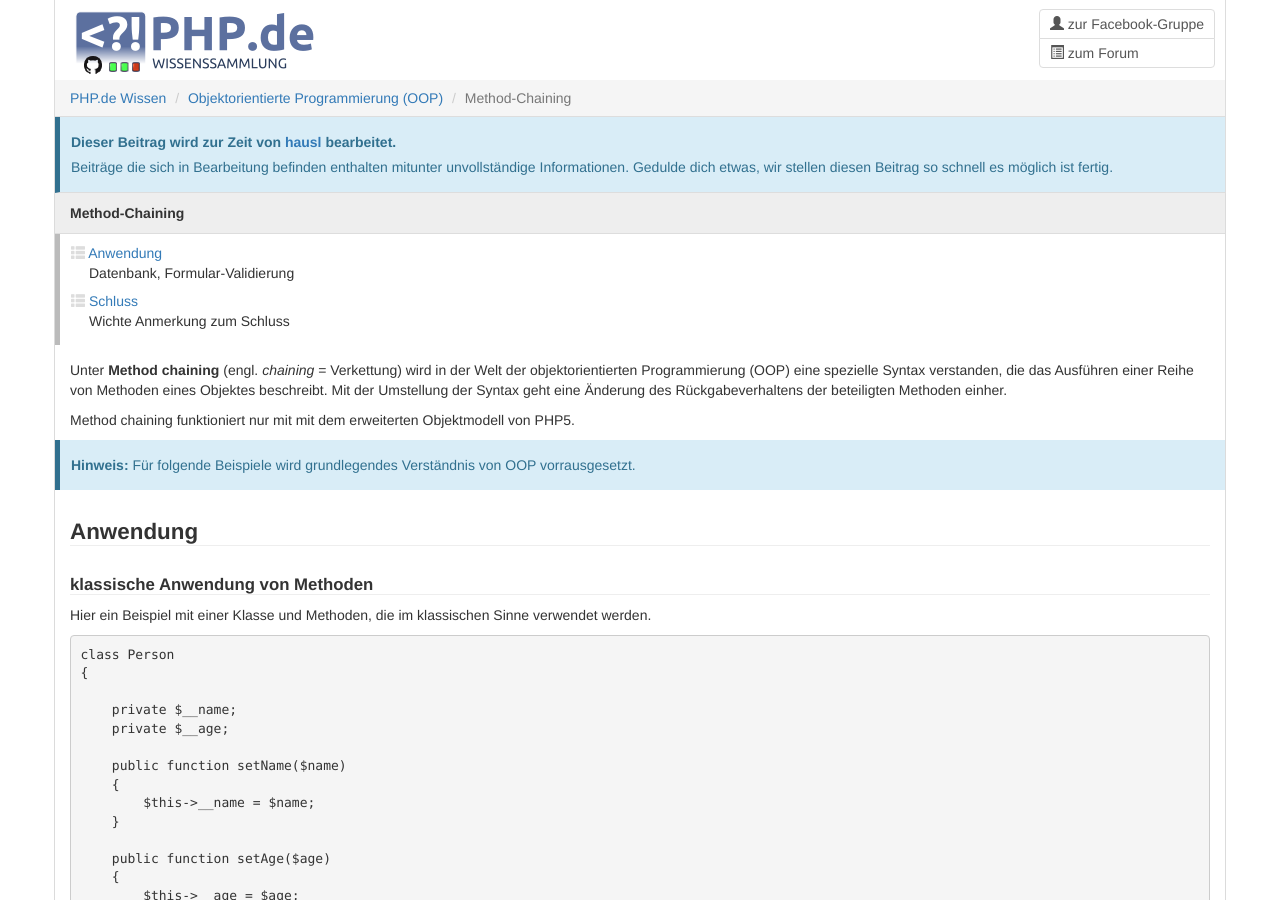
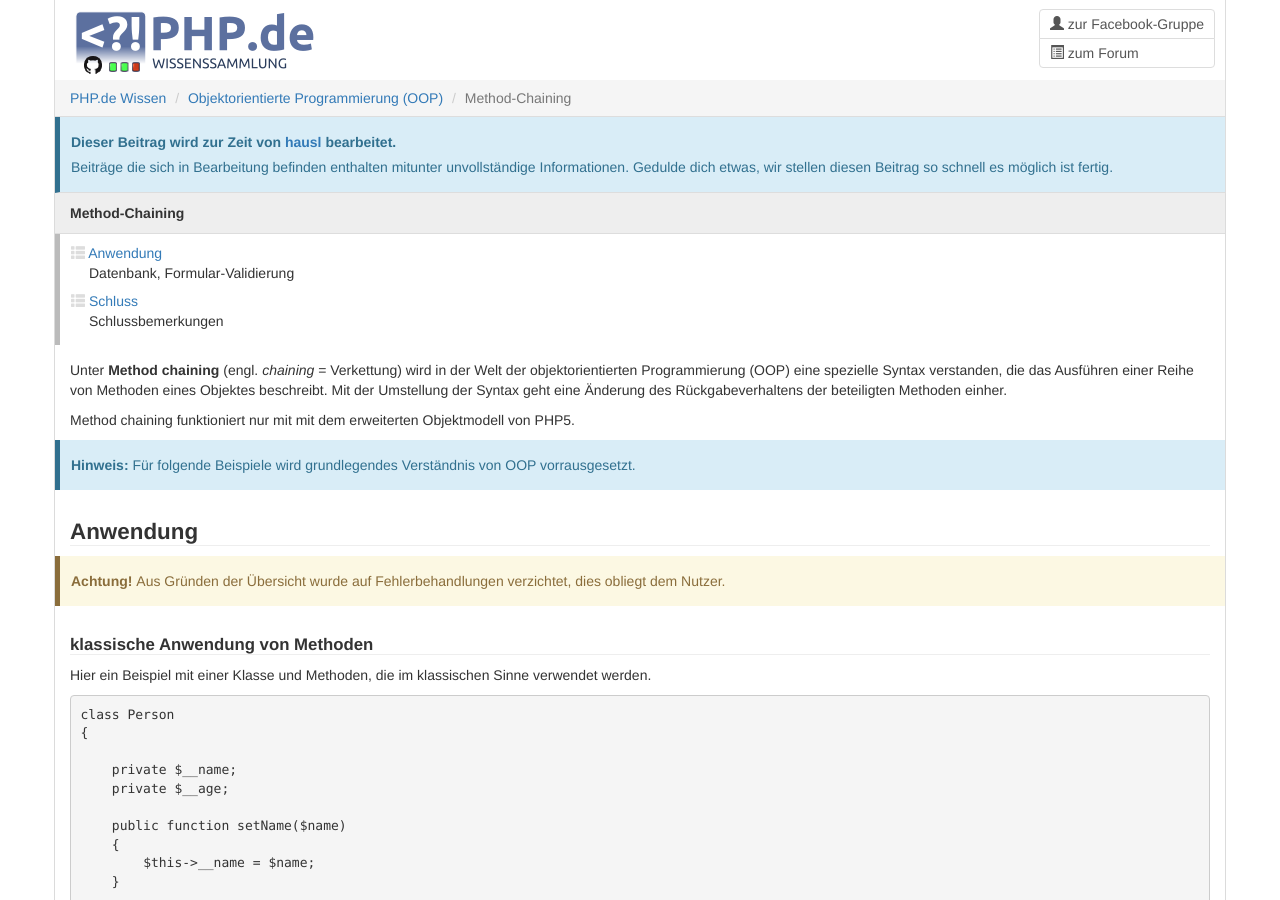
Before and after one commit to php-de/php-de.github.io, a Jekyll site: the page built from oop/method-chaining.md, in a window 1280 px wide and 900 px high. Built offline with Jekyll 4.4.1, drawn with Linux system fonts in a browser that asks for light colours; nearby versions of some CDN libraries; some of the changed text lies outside the part shown.

Commit message:
Update method-chaining.md

```diff
--- a/oop/method-chaining.md
+++ b/oop/method-chaining.md
@@ -23,7 +23,7 @@ inhalt:
 
     -   name: "Schluss"
         anchor: schluss
-        simple: "Wichte Anmerkung zum Schluss"
+        simple: "Schlussbemerkungen"
 
 entry-type: in-progress
 
@@ -37,6 +37,8 @@ Method chaining funktioniert nur mit mit dem erweiterten Objektmodell von PHP5.
 
 
 ### Anwendung
+
+<div class="alert alert-warning"><strong>Achtung! </strong>Aus Gründen der Übersicht wurde auf Fehlerbehandlungen verzichtet, dies obliegt dem Nutzer.</div>
 
 #### klassische Anwendung von Methoden
 
@@ -274,5 +276,3 @@ class Validator
 Method chaining ist also eine interessant Art wie man mit Methoden umgehen kann. Bei sinnvoller Verwendung kann es so die Lesbarkeit erhöhen und den Aufwand für den Programmierer senken.
 
 Ein Beispiel bei dem Method chaining eingesetzt wird wäre das Zend Framework!
-
-<div class="alert alert-warning"><strong>Achtung! </strong>Aus Gründen der Übersicht wurde auf Fehlerbehandlungen verzichtet, dies obliegt dem Nutzer.</div>
```
